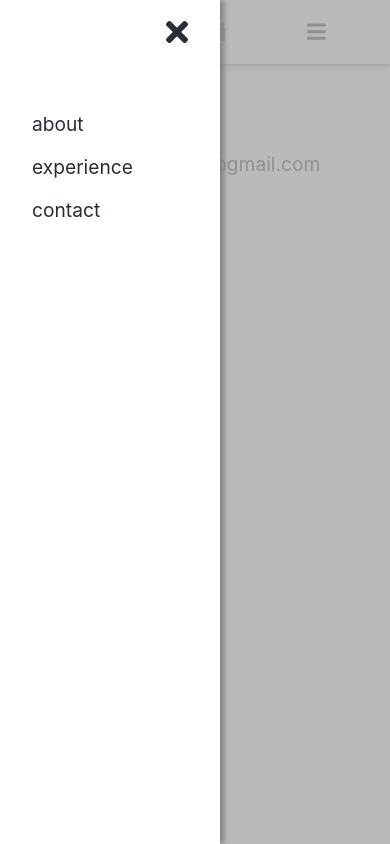
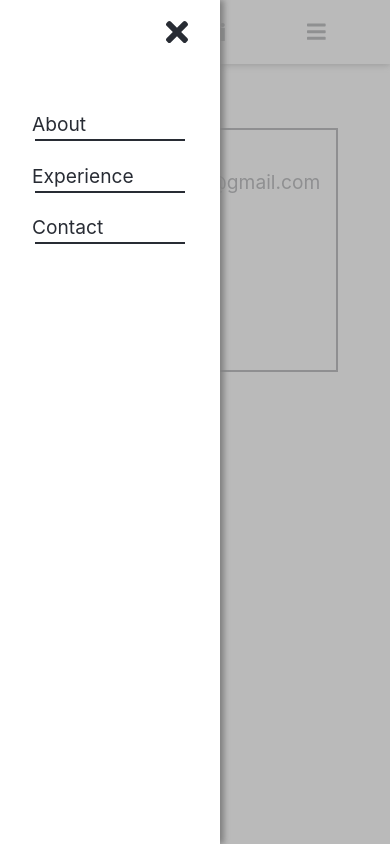
Before and after one commit to JohnGangemi/JohnGangemi.github.io, a React (Create React App) app: page /#/contact in a window 390 px wide. Both pictures are taken after a click on the element 308 px from the left and 31 px from the top of the page. Built offline with nearby package versions, Linux system fonts and the light colour scheme.

Commit message:
Style change

```diff
--- a/src/components/Contact.js
+++ b/src/components/Contact.js
@@ -5,6 +5,7 @@
   render() {
     return(
       <div className="Contact">
+        <div className="Contact-content">
           <div className="Contact-entries">
             <div className="Contact-entry">
               <p className="Contact-title">Email</p>
@@ -28,6 +29,7 @@
             </div>
           </div>
         </div>
+      </div>
     );
   }
 }
--- a/src/components/SideDrawer.js
+++ b/src/components/SideDrawer.js
@@ -17,11 +17,12 @@
           <FontAwesomeIcon icon={faTimes} size="2x" color="#282c34"/>
         </div>
         <ul className="SideDrawer-items">
-          <li><Link className="SideDrawer-item" onClick={this.props.action.click} to='/about'>about</Link></li>
-          <li className="SideDrawer-item-spacer"/>
-          <li><Link className="SideDrawer-item" onClick={this.props.action.click} to='/experience'>experience</Link></li>
-          <li className="SideDrawer-item-spacer"/>
-          <li><Link className="SideDrawer-item" onClick={this.props.action.click} to='/contact'>contact</Link></li>
+          <li><Link className="SideDrawer-item" onClick={this.props.action.click} to='/about'>About</Link></li>
+          <li className="SideDrawer-item-spacer"></li>
+          <li><Link className="SideDrawer-item" onClick={this.props.action.click} to='/experience'>Experience</Link></li>
+          <li className="SideDrawer-item-spacer"></li>
+          <li><Link className="SideDrawer-item" onClick={this.props.action.click} to='/contact'>Contact</Link></li>
+          <li className="SideDrawer-item-spacer"></li>
         </ul>
       </div>
     );
--- a/src/styles/About.css
+++ b/src/styles/About.css
@@ -23,9 +23,10 @@
 
 .About-detail {
   margin: 0;
-  padding: 0;
-  padding-top: 2rem;
+  margin-top: 2rem;
+  padding: 1rem;
   max-width: 50%;
+  border: 2px solid #282c34;
 }
 
 .About-detail p {
--- a/src/styles/Contact.css
+++ b/src/styles/Contact.css
@@ -8,11 +8,17 @@
   align-items: center;
 }
 
-.Contact-entries {
+.Contact-content {
   margin: 0;
   padding: 0;
   padding-top: 10rem;
   padding-bottom: 2rem;
+}
+
+.Contact-entries {
+  margin: 0;
+  padding: 1rem;
+  border: 2px solid #282c34;
 }
 
 .Contact-entry {
@@ -47,7 +53,7 @@
 }
 
 @media screen and (max-width: 999px) {
-  .Contact-entries {
+  .Contact-content {
     padding-top: 8rem;
   }
 }
--- a/src/styles/Experience.css
+++ b/src/styles/Experience.css
@@ -17,8 +17,11 @@
 
 .Experience-entry {
   max-width: 50%;
+  padding: 1rem;
   text-align: left;
   font-size: 1.2rem;
+  border: 2px solid #282c34;
+
 }
 
 .Experience-entry p {
--- a/src/styles/SideDrawer.css
+++ b/src/styles/SideDrawer.css
@@ -54,5 +54,8 @@
 }
 
 .SideDrawer-item-spacer {
+  margin: 0.2rem;
+  padding: 0;
   height: 1.2rem;
+  border-top: 2px solid #282c34;
 }
```
Lines whose indentation alone changed are shown as unchanged.
